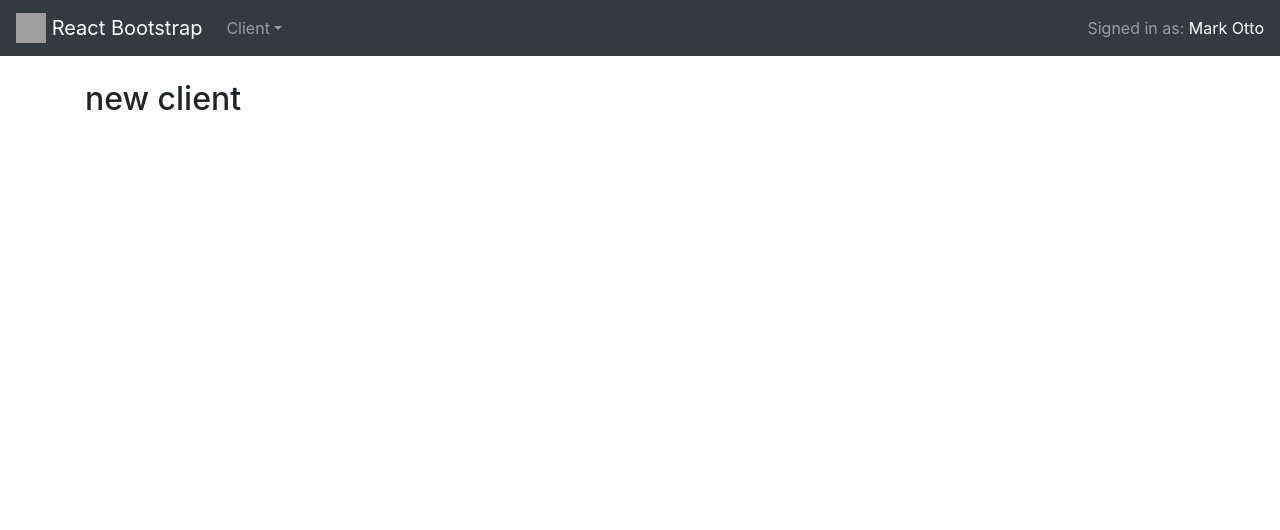
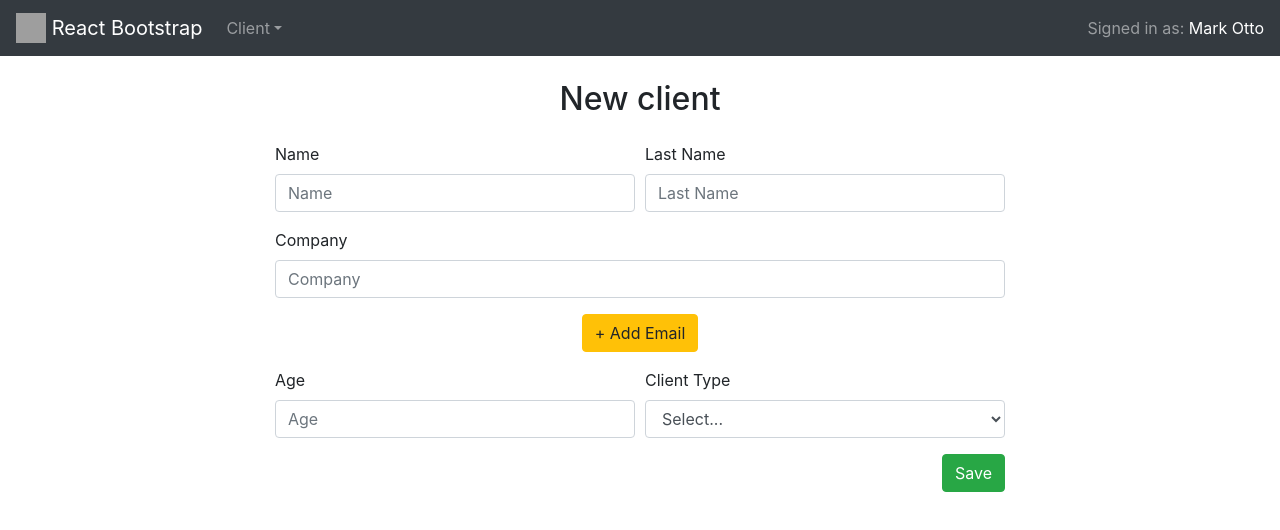
Before and after one commit to nanoscz/sales-react, a React (Create React App) app: page /client/new in a window 1280 px wide. Shown: the top 530 px of the page. Built offline with nearby package versions, Linux system fonts and the light colour scheme; grey boxes are pictures that could not be loaded.

Commit message:
Register Client

```diff
--- a/src/App.js
+++ b/src/App.js
@@ -24,7 +24,7 @@ class App extends Component {
       <ApolloProvider client={client}>
         <Router>
           <Fragment>
-            <Header />
+            <Header/>
             <div className="container mt-4">
               <Switch>
                 <Route exact path="/" component={Clients}></Route>
--- a/src/components/client/index.js
+++ b/src/components/client/index.js
@@ -6,8 +6,8 @@ import CLIENT_QUERY from '../../queries'
 
 import { ListGroup } from 'react-bootstrap';
 const contact = () => (
-  <Query query={CLIENT_QUERY}>
-    {({ loading, error, data }) => {
+  <Query query={CLIENT_QUERY} pollInterval={1000}>
+    {({ loading, error, data, startPolling, stopPolling }) => {
       if (loading) return 'loading...'
       if (error) return `Error: ${error.message}`
       return (
--- a/src/components/client/new.js
+++ b/src/components/client/new.js
@@ -1,9 +1,192 @@
-import React, { Component } from 'react'
+import React, { Component, Fragment } from 'react'
+import { Mutation } from 'react-apollo'
 
+import NEW_CLIENT from '../../mutations'
 class newClient extends Component {
+  state = {
+    client: {
+      name: '',
+      lastName: '',
+      age: '',
+      company: '',
+      type: ''
+    },
+    error: false,
+    emails: []
+  }
+
+  readField = i => event => {
+    const temporalEmail = this.state.emails.map((email, index) => {
+      if (i !== index) return email
+      console.log({email})
+      console.log({...email})
+      return {
+        ...email,
+        email: event.target.value
+      }
+    })
+
+    this.setState({
+      emails : temporalEmail
+    })
+
+    console.log(this.state.emails)
+  }
+
+  newField = () => {
+    this.setState({
+      emails: this.state.emails.concat([{email: ''}])
+    })
+  }
+
+  deleteField = i => () => {
+    this.setState({
+      emails: this.state.emails.filter((email, index) =>  i !== index)
+    })
+  }
   render() {
+    const {error} = this.state
+    let response = (error) ? <p className="alert alert-danger p-3 text-center">
+        All fields are required.</p> : ''
     return (
-      <h2> new client</h2>
+      <Fragment>
+        <h2 className="text-center"> New client</h2>
+        {response}
+        <div className="row justify-content-center">
+          <Mutation mutation={NEW_CLIENT} onCompleted={()=> this.props.history.push('/')}>
+            {addClient => (
+              <form className="col-md-8 m-3"
+                onSubmit={e => {
+                  e.preventDefault()
+                  const { name, lastName, age, company, type } = this.state.client
+                  if (name === '' || lastName === '' || age === '' ||
+                      company === '' || type === '') {
+                    this.setState({
+                      error: true
+                    })
+                    return
+                  }
+
+                  this.setState({
+                    error: false
+                  })
+                  const {emails} = this.state
+                  const input = {
+                    name,
+                    lastName,
+                    age: Number(age),
+                    emails,
+                    company,
+                    type
+                  }
+                  console.log({input})
+                  addClient({
+                    variables: { input }
+                  })
+                }}
+              >
+                <div className="form-row">
+                  <div className="form-group col-md-6">
+                    <label>Name</label>
+                    <input type="text" className="form-control" placeholder="Name"
+                      onChange={e => {
+                        this.setState({
+                          client: {
+                            ...this.state.client,
+                            name: e.target.value
+                          }
+                        })
+                      }}
+                    />
+                  </div>
+                  <div className="form-group col-md-6">
+                    <label>Last Name</label>
+                    <input type="text" className="form-control" placeholder="Last Name"
+                      onChange={e => {
+                        this.setState({
+                          client: {
+                            ...this.state.client,
+                            lastName: e.target.value
+                          }
+                        })
+                      }}
+                    />
+                  </div>
+                </div>
+                <div className="form-row">
+                  <div className="form-group col-md-12">
+                    <label>Company</label>
+                    <input type="text" className="form-control" placeholder="Company"
+                      onChange={e => {
+                        this.setState({
+                          client: {
+                            ...this.state.client,
+                            company: e.target.value
+                          }
+                        })
+                      }} />
+                  </div>
+                  {this.state.emails.map((input, index) => (
+                    <div key={index} className="form-group col-md-12">
+                      <label> Email { index + 1}</label>
+                      <div className="input-group">
+                        <input
+                          onChange={ this.readField(index)}
+                          type="email" placeholder="Email" className="form-control"/>
+                        <div className="input-group-append">
+                          <button
+                            onClick={ this.deleteField(index)}
+                            type="button" className="btn btn-danger">
+                           &times; Delete
+                          </button>
+                        </div>
+                      </div>
+                    </div>
+                  ))}
+                  <div className="form-group d-flex justify-content-center col-md-12">
+                      <button onClick={this.newField}
+                      type="button"
+                      className="btn btn-warning">
+                        + Add Email
+                      </button>
+                  </div>
+                </div>
+                <div className="form-row">
+                  <div className="form-group col-md-6">
+                    <label>Age</label>
+                    <input type="number" className="form-control" placeholder="Age"
+                      onChange={e => {
+                        this.setState({
+                          client: {
+                            ...this.state.client,
+                            age: e.target.value
+                          }
+                        })
+                      }} />
+                  </div>
+                  <div className="form-group col-md-6">
+                    <label>Client Type</label>
+                    <select className="form-control"
+                      onChange={e => {
+                        this.setState({
+                          client: {
+                            ...this.state.client,
+                            type: e.target.value
+                          }
+                        })
+                      }}>
+                      <option value="">Select...</option>
+                      <option value="PREMIUM">PREMIUM</option>
+                      <option value="BASIC">BASIC</option>
+                    </select>
+                  </div>
+                </div>
+                <button type="submit" className="btn btn-success float-right">Save</button>
+              </form>
+            )}
+          </Mutation>
+        </div>
+      </Fragment>
     )
   }
 }
--- /dev/null
+++ b/src/mutations/index.js
@@ -0,0 +1,13 @@
+import gql from 'graphql-tag'
+
+const NEW_CLIENT = gql`
+  mutation addClient($input: ClientInput){
+    addClient(input: $input) {
+      id
+      name
+      lastName
+      company
+    }
+}`
+
+export default NEW_CLIENT
```
